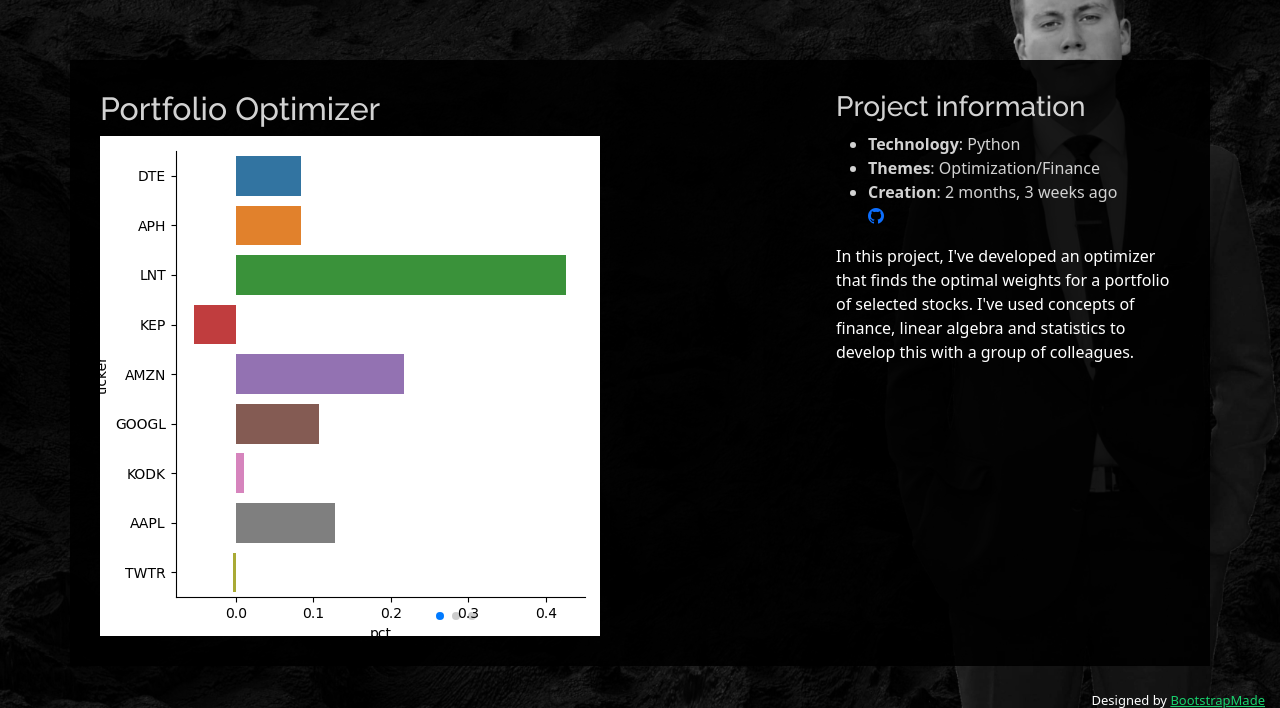
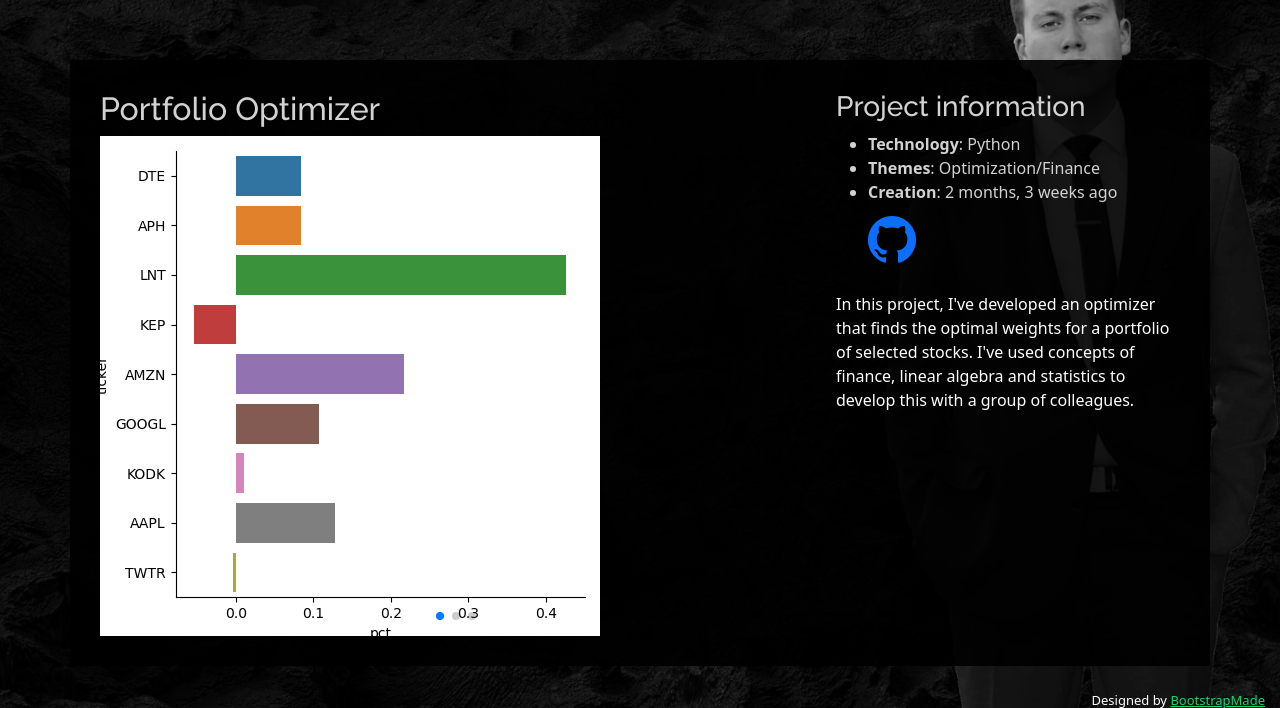
Before and after one commit to felixpoirier1/my_portfolio_project, a Django app: page /project-details/portfolio-opt/ in a window 1280 px wide. Shown: the part 75-783 px from the top of the page. Run offline with Django 4.2, Linux system fonts and the light colour scheme; data comes from the database, SQL or seed files in the repository; some libraries are stand-ins or nearby versions.

Commit message:
fixed github icon on the portfolio pages

```diff
--- a/base/templates/project-details.html
+++ b/base/templates/project-details.html
@@ -90,7 +90,7 @@
                 <li><strong>Technology</strong>: {{project.technology}}</li>
                 <li><strong>Themes</strong>: {{project.theme}}</li>
                 <li><strong>Creation</strong>: {{project.created|timesince}} ago</li>
-                <a href="{{project.git_hub_link}}" class="github"><i class="bi bi-github"></i></a>
+                <a target="_blank" href="{{project.git_hub_link}}" class="github" style="font-size:300%;"><i class="bi bi-github"></i></a>
               </ul>
 
               <p style="color:rgb(255, 255, 255);">
```
Also changed, not shown: 1 other file.
